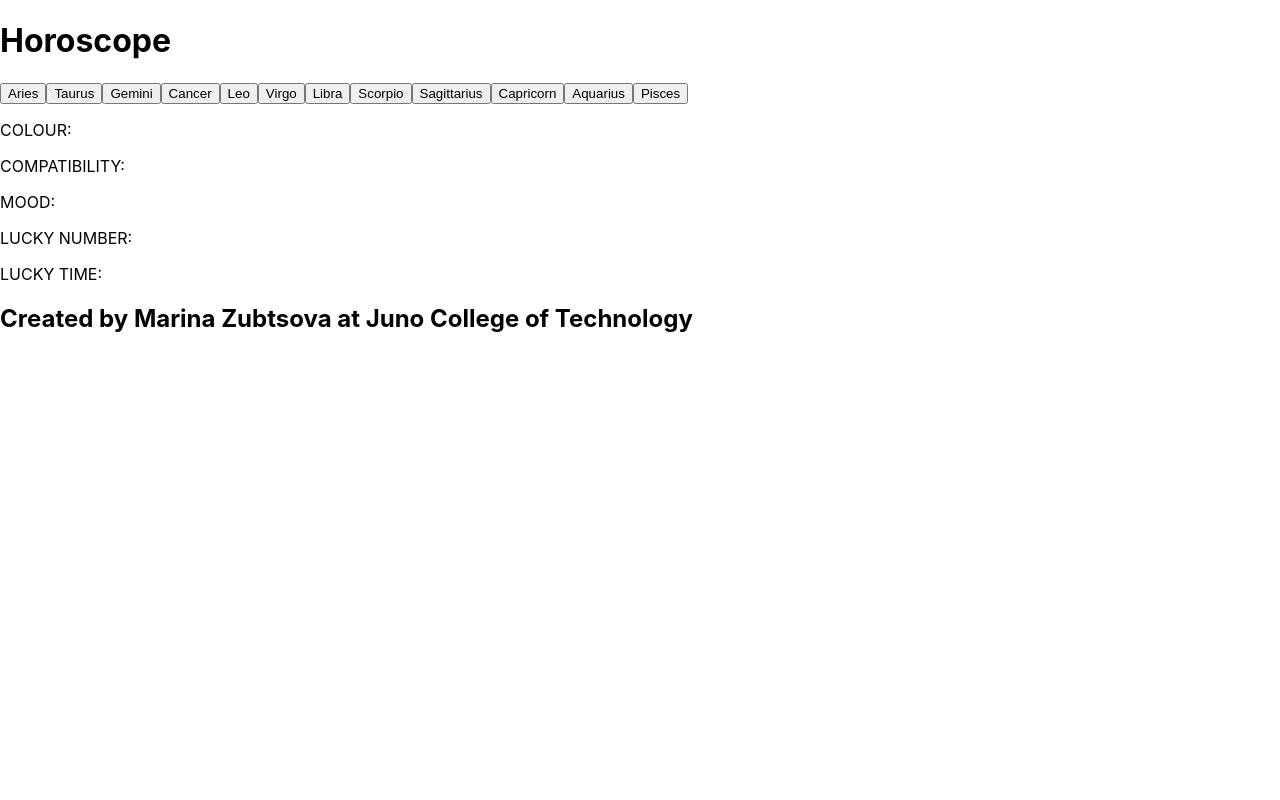
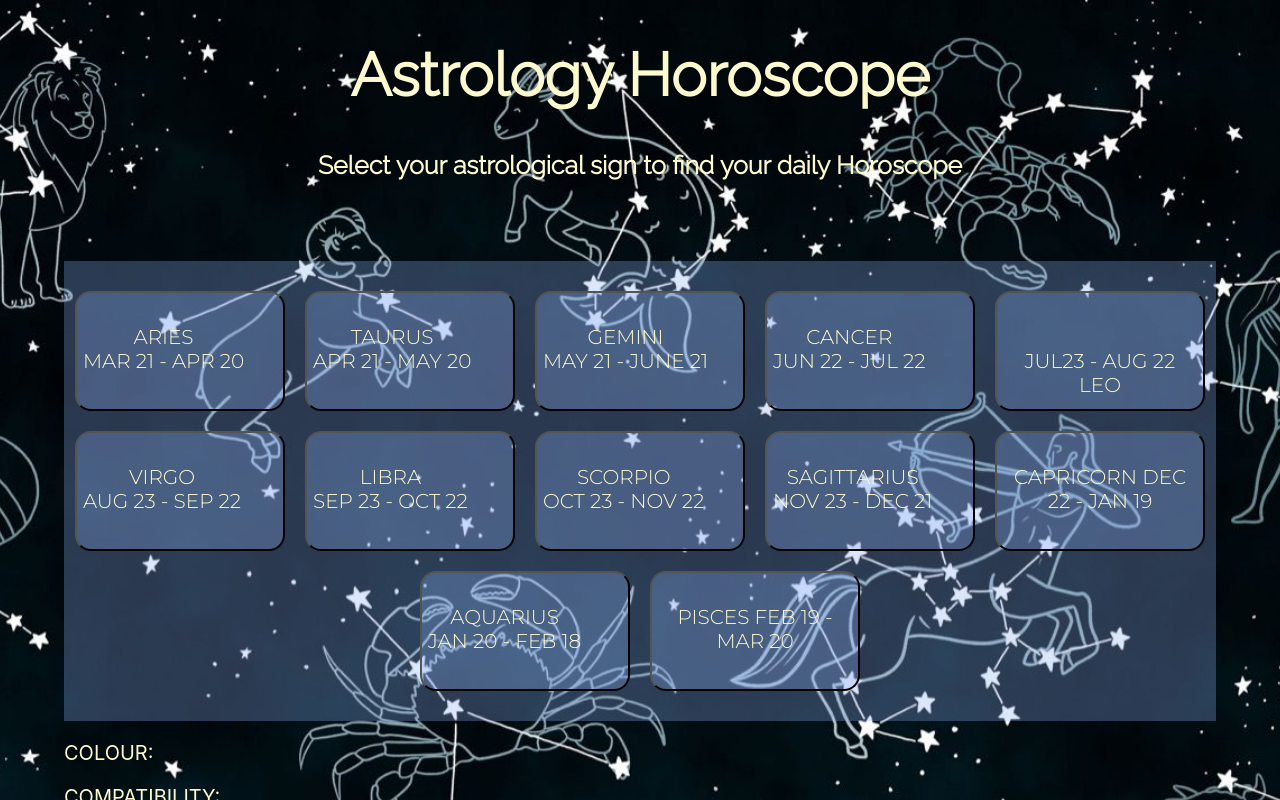
Before and after one commit to mzubtsova/Horoscope, a React (Create React App) app: page / in a window 1280 px wide. Shown: the top 800 px of the page. Built offline with nearby package versions, Linux system fonts and the light colour scheme.

Commit message:
added styles for buttons and header

```diff
--- a/src/App.css
+++ b/src/App.css
@@ -1,38 +1,76 @@
+@import url('https://fonts.googleapis.com/css2?family=Montserrat:wght@300&family=Raleway:ital,wght@0,300;1,600&display=swap');
+
+html{
+  font-size: 125%;
+    padding: 0;
+    margin: 0;
+    color: #fffacd;
+    background-image: url(../assets/1113864.jpg);
+    background-position: center;
+    background-size: cover;
+    background-repeat: no-repeat;
+    height: 150vh;
+}
+.wrapper{
+  max-width: 1260px;
+  width: 90%;
+  margin: 0 auto;
+}
 .App {
+   display: flex;
+   flex-wrap: wrap;
+   justify-content: center;
+}
+.header{
   text-align: center;
+  font-family: 'Raleway', sans-serif;
+  font-size: 30px;
+}
+.paragraph{
+  text-align: center;
+  font-family: 'Raleway', sans-serif;
+  font-size: 25px;
+  padding-bottom: 60px;
+
 }
 
-.App-logo {
-  height: 40vmin;
-  pointer-events: none;
+.buttons{
+  display: flex;
+  justify-content: center;
+  flex-wrap: wrap;
+  background-color: rgba(144,181,248,.295);
+  padding: 20px 0;
+
 }
 
-@media (prefers-reduced-motion: no-preference) {
-  .App-logo {
-    animation: App-logo-spin infinite 20s linear;
-  }
+#aries,
+#taurus,
+#gemini,
+#cancer,
+#leo,
+#virgo,
+#libra,
+#scorpio,
+#sagittarius,
+#capricorn,
+#aquarius,
+#pisces{
+height: 120px;
+padding-top: 32px;
+width: 210px;
+text-align: center;
+/* width: calc(100%/4); */
+display: flex;
+flex-direction: column;
+margin:10px;
+background-color: rgba(144,181,248,.295);
+text-transform: uppercase;
+border-radius: 0.8rem;
+color: #fffacd;
+font-size: 20px;
+font-family: 'Montserrat', sans-serif;
 }
-
-.App-header {
-  background-color: #282c34;
-  min-height: 100vh;
-  display: flex;
-  flex-direction: column;
-  align-items: center;
-  justify-content: center;
-  font-size: calc(10px + 2vmin);
-  color: white;
+.br{
+  text-align: center;
+  padding-left: 3px;
 }
-
-.App-link {
-  color: #61dafb;
-}
-
-@keyframes App-logo-spin {
-  from {
-    transform: rotate(0deg);
-  }
-  to {
-    transform: rotate(360deg);
-  }
-}
--- a/src/App.js
+++ b/src/App.js
@@ -6,6 +6,7 @@ import DayOptions from './DayOptios';
 import HoroscopeResults from './HoroscopeResults';
 import SignButtons from './SignButtons';
 import Footer from './Footer';
+import Header from './Header';
 
 function App(props) {
   const [horoscope, setHoroscope] = useState([]);
@@ -37,16 +38,16 @@ function App(props) {
   }, [userChoice, dateChoice])
   console.log(userChoice, dateChoice, horoscope)
   return (
-    <>
-      <div>
-        <h1>Horoscope</h1>
-      </div>
+    <div className="app">
+      <div className="wrapper">
+      <Header />
 
       <SignButtons handleSignSelection={signSelection} />
       {userChoice ? <DayOptions handleDateSelection={dateSelection} /> : null}
       <HoroscopeResults getHoroscope={horoscope}/>
       <Footer />
-    </>
+      </div>
+    </div>
 
   );
 }
--- /dev/null
+++ b/src/Header.js
@@ -0,0 +1,11 @@
+
+
+function Header(){
+    return(
+        <div className="header">
+            <h1>Astrology Horoscope</h1>
+            <h2 className="paragraph">Select your astrological sign to find your daily Horoscope</h2>
+        </div>
+    )
+}
+export default Header;
--- a/src/SignButtons.js
+++ b/src/SignButtons.js
@@ -14,19 +14,43 @@ function SignButtons(props) {
     }
     return (
         <section>
-            <div>
-                <button className="aries" id="aries" onClick={handleSignSelection}>Aries</button>
-                <button className="taurus" id="taurus" onClick={handleSignSelection}>Taurus</button>
-                <button className="gemini" id="gemini" onClick={handleSignSelection}>Gemini</button>
-                <button className="cancer" id="cancer" onClick={handleSignSelection}>Cancer</button>
-                <button className="leo" id="leo" onClick={handleSignSelection}>Leo</button>
-                <button className="virgo" id="virgo" onClick={handleSignSelection}>Virgo</button>
-                <button className="libra" id="libra" onClick={handleSignSelection}>Libra</button>
-                <button className="scorpio" id="scorpio" onClick={handleSignSelection}>Scorpio</button>
-                <button className="sagittarius" id="sagittarius" onClick={handleSignSelection}>Sagittarius</button>
-                <button className="capricorn" id="capricorn" onClick={handleSignSelection}>Capricorn</button>
-                <button className="aquarius" id="aquarius" onClick={handleSignSelection}>Aquarius</button>
-                <button className="pisces" id="pisces" onClick={handleSignSelection}>Pisces</button>
+            <div className='buttons'>
+                <button className="aries" id="aries" onClick={handleSignSelection}>Aries
+                    <br />MAR 21 - APR 20
+                </button>
+                <button className="taurus" id="taurus" onClick={handleSignSelection}>Taurus
+                    <br />APR 21 - MAY 20
+                </button>
+                <button className="gemini" id="gemini" onClick={handleSignSelection}>Gemini
+                <br />MAY 21 - JUNE 21
+                </button>
+                <button className="cancer" id="cancer" onClick={handleSignSelection}>Cancer
+                <br />JUN 22 - JUL 22
+                </button>
+                <button className="leo" id="leo" onClick={handleSignSelection}>
+                    <br />JUL23 - AUG 22
+                    Leo</button>
+                <button className="virgo" id="virgo" onClick={handleSignSelection}>Virgo
+                <br />AUG 23 - SEP 22
+                </button>
+                <button className="libra" id="libra" onClick={handleSignSelection}>Libra
+                <br />SEP 23 - OCT 22
+                </button>
+                <button className="scorpio" id="scorpio" onClick={handleSignSelection}>Scorpio
+                <br />OCT 23 - NOV 22
+                </button>
+                <button className="sagittarius" id="sagittarius" onClick={handleSignSelection}>Sagittarius
+                <br />NOV 23 - DEC 21
+                </button>
+                <button className="capricorn" id="capricorn" onClick={handleSignSelection}>Capricorn
+                DEC 22 - JAN 19
+                </button>
+                <button className="aquarius" id="aquarius" onClick={handleSignSelection}>Aquarius
+                <br />JAN 20 - FEB 18
+                </button>
+                <button className="pisces" id="pisces" onClick={handleSignSelection}>Pisces
+                FEB 19 - MAR 20
+                </button>
             </div>
             <div className="results">
                 <HoroscopeResults signChosen={userChoice}/>
```
Also changed, not shown: assets/1113864.jpg (added), assets/background.jpg (added).
